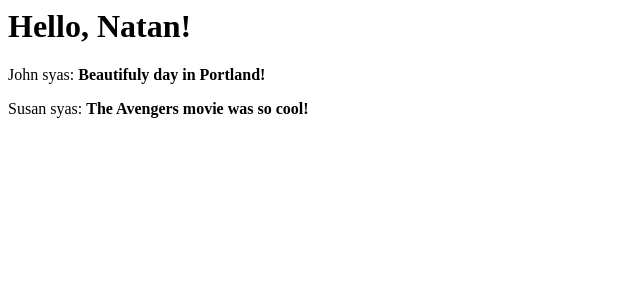
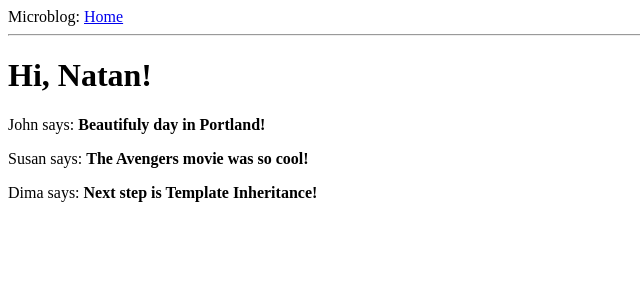
Before and after one commit to Natan7878/flask, a Flask app: page / in a window 1280 px wide. Shown: the top 300 px of the page, without its empty margins (0-640 px from the left). Run offline with Flask 2, Linux system fonts and the light colour scheme.

Commit message:
Template Inheritance with base.html

```diff
--- a/microblog/app/routes.py
+++ b/microblog/app/routes.py
@@ -14,6 +14,10 @@ def index():
         {
             "author": {'username': 'Susan'},
             'body': 'The Avengers movie was so cool!'
+        },
+        {
+            "author": {'username' : "Dima"},
+            'body' : "Next step is Template Inheritance!"
         }
     ]
     return render_template('index.html',  title='Home', user=user, posts=posts)
--- /dev/null
+++ b/microblog/app/templates/base.html
@@ -0,0 +1,16 @@
+<!DOCTYPE html>
+  <html>
+    <head>
+        {% if title %}
+        <title> {{ title }} - Microblog</title>
+        {% else %}
+        <title>Welcome to Microblog</title>
+        {% endif %}
+    </head>
+    <body>
+        <div>Microblog: <a href="/index">Home </a> </div>
+        <hr>
+        {% block content %}{% endblock %}
+    </body>
+
+</html>
--- a/microblog/app/templates/index.html
+++ b/microblog/app/templates/index.html
@@ -21,18 +21,27 @@
 
 <!-- IF statement and loop  >------------------------------------------------------------------------------------>
 
-<html>
-    <head>
-        {% if title %}
-        <title> {{ title }} - Microblog</title>
-        {% else %}
-        <title>Welcome to Microblog</title>
-        {% endif %}
-    </head>
-    <body>
-        <h1>Hello, {{ user.username }}!</h1>
+<!--<html>-->
+    <!--<head>-->
+        <!--{% if title %}-->
+        <!--<title> {{ title }} - Microblog</title>-->
+        <!--{% else %}-->
+        <!--<title>Welcome to Microblog</title>-->
+        <!--{% endif %}-->
+    <!--</head>-->
+    <!--<body>-->
+        <!--<h1>Hello, {{ user.username }}!</h1>-->
+    <!--{% for post in posts %}-->
+    <!--<div><p>{{ post.author.username }} syas: <b>{{ post.body }}</b> </p></div>-->
+    <!--{% endfor %}-->
+    <!--</body>-->
+<!--</html>-->
+
+{% extends "base.html" %}
+
+{% block content %}
+    <h1>Hi,  {{user.username}}!</h1>
     {% for post in posts %}
-    <div><p>{{ post.author.username }} syas: <b>{{ post.body }}</b> </p></div>
+    <div><p>{{ post.author.username }} says: <b>{{post.body}}</b></p></div>
     {% endfor %}
-    </body>
-</html>
+{% endblock %}
```
